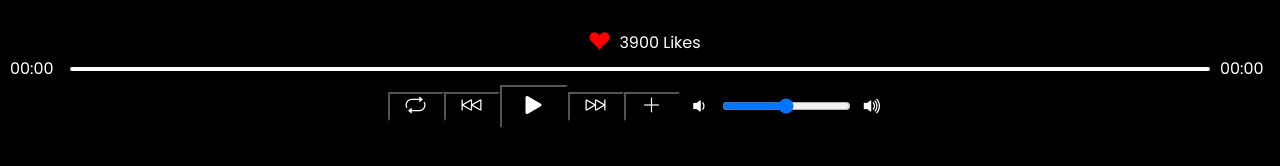
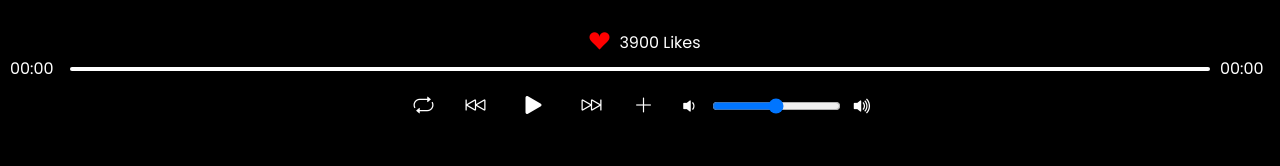
Before and after one commit to HamidrezaMaharlu/musicPlayer, a plain HTML site: page index.html in a window 1280 px wide. Shown: the part 526-692 px from the top of the page. Drawn offline with nearby package versions, Linux system fonts and the light colour scheme.

```diff
--- a/style.css
+++ b/style.css
@@ -83,7 +83,10 @@ p {
 }
 
 
-
+button {
+    outline: none;
+    border: none;
+}
 .vol {
 
     height: 2px;
```
Also changed, not shown: main.js (+14 -2 lines).
